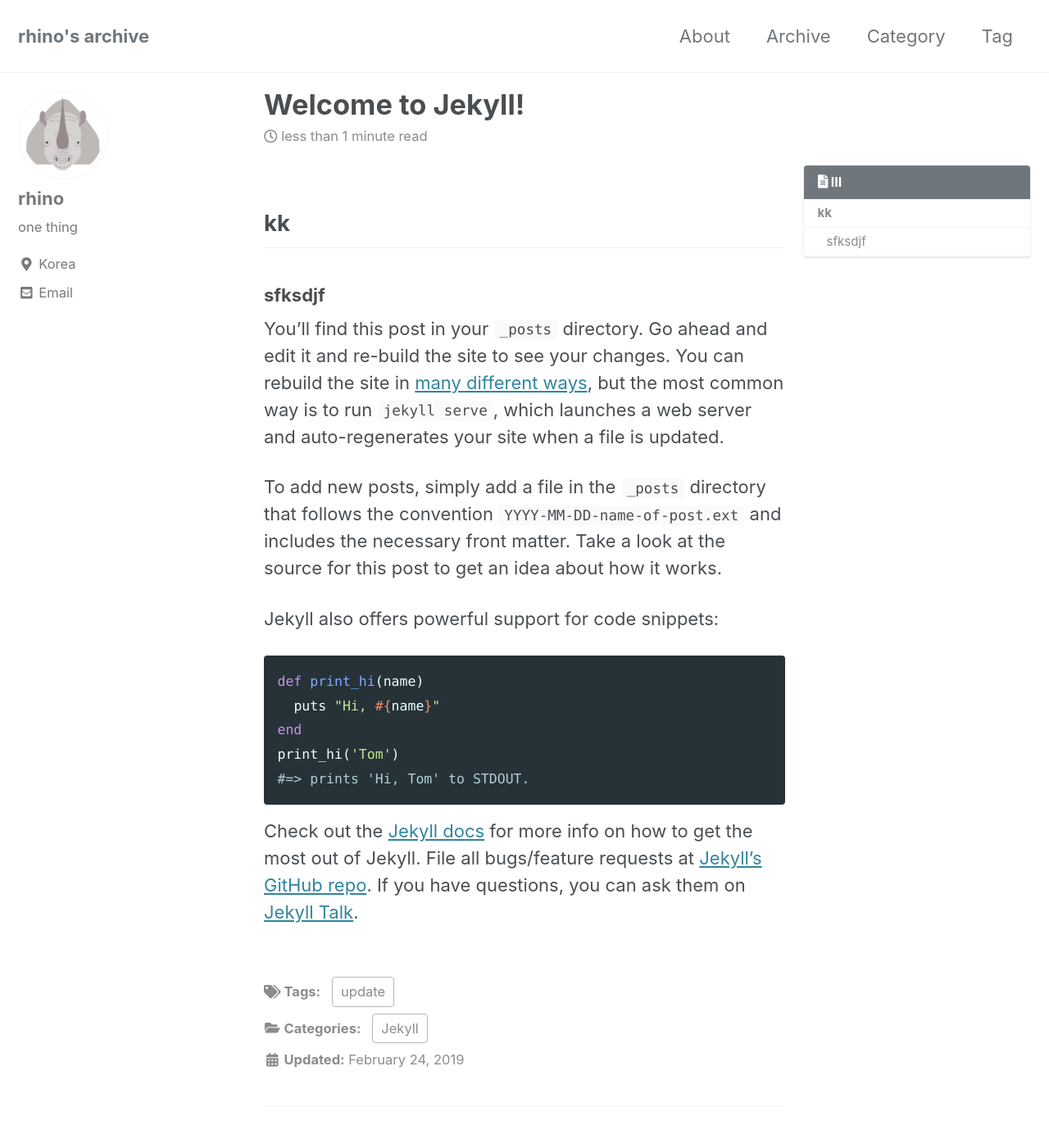
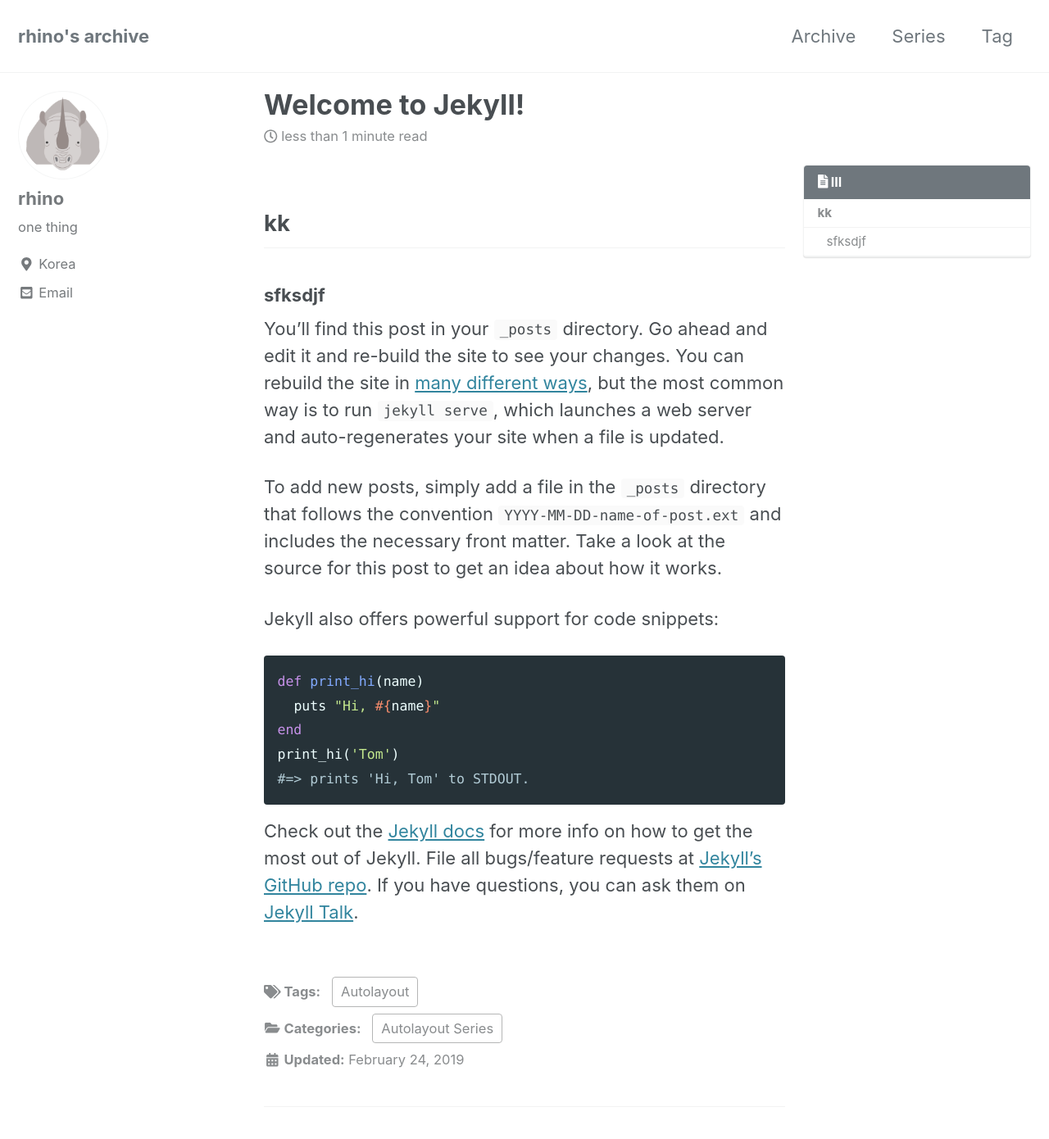
Before and after one commit to HaeSeongPark/haeseongpark.github.io, a Jekyll site: the page built from _posts/2019-02-24-hello-world.md, in a window 1280 px wide and 1400 px high. Shown: the top 1390 px of the window at 82% size. Built offline with Jekyll 4.4.1, drawn with Linux system fonts in a browser that asks for light colours; cached includes are drawn as plain includes; comment, search, counter and statistics services are not loaded.

Commit message:
organize category

```diff
--- a/_data/navigation.yml
+++ b/_data/navigation.yml
@@ -1,10 +1,10 @@
 # main links
 main:
-  - title: "About" # 네비게이션 바에 표시 되는 이름
-    url: "/about/" # 클릭시 이동할 URL
+  #- title: "About" # 네비게이션 바에 표시 되는 이름
+  #  url: "/about/" # 클릭시 이동할 URL
   - title: "Archive"
     url: /year-archive/
-  - title: "Category"
+  - title: "Series"
     url: /categories/
   - title: "Tag"
     url: /tags/
--- a/_pages/category-archive.md
+++ b/_pages/category-archive.md
@@ -1,5 +1,5 @@
 ---
-title: "Posts by Category"
+title: "Posts by Series"
 layout: categories
 permalink: /categories/
 author_profile: true
--- a/_posts/2019-02-24-hello-world.md
+++ b/_posts/2019-02-24-hello-world.md
@@ -3,11 +3,12 @@
 header:
   teaser: "https://farm5.staticflickr.com/4076/4940499208_b79b77fb0a_z.jpg"
 categories:
-  - Jekyll
+  - Autolayout Series
 tags:
-  - update
+  - Autolayout
 toc: true
 toc_label: "lll"
+toc_sticky: true
 ---
 ## kk
 ### sfksdjf
```
